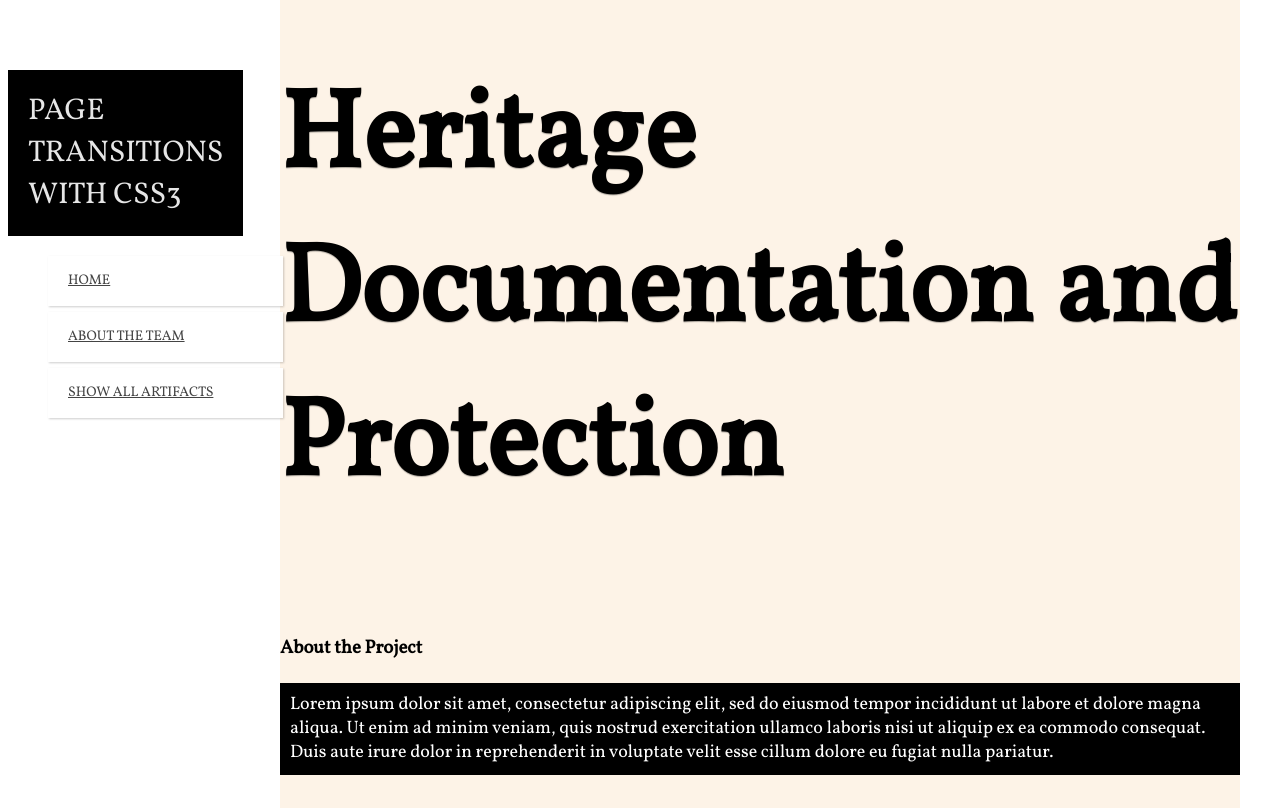
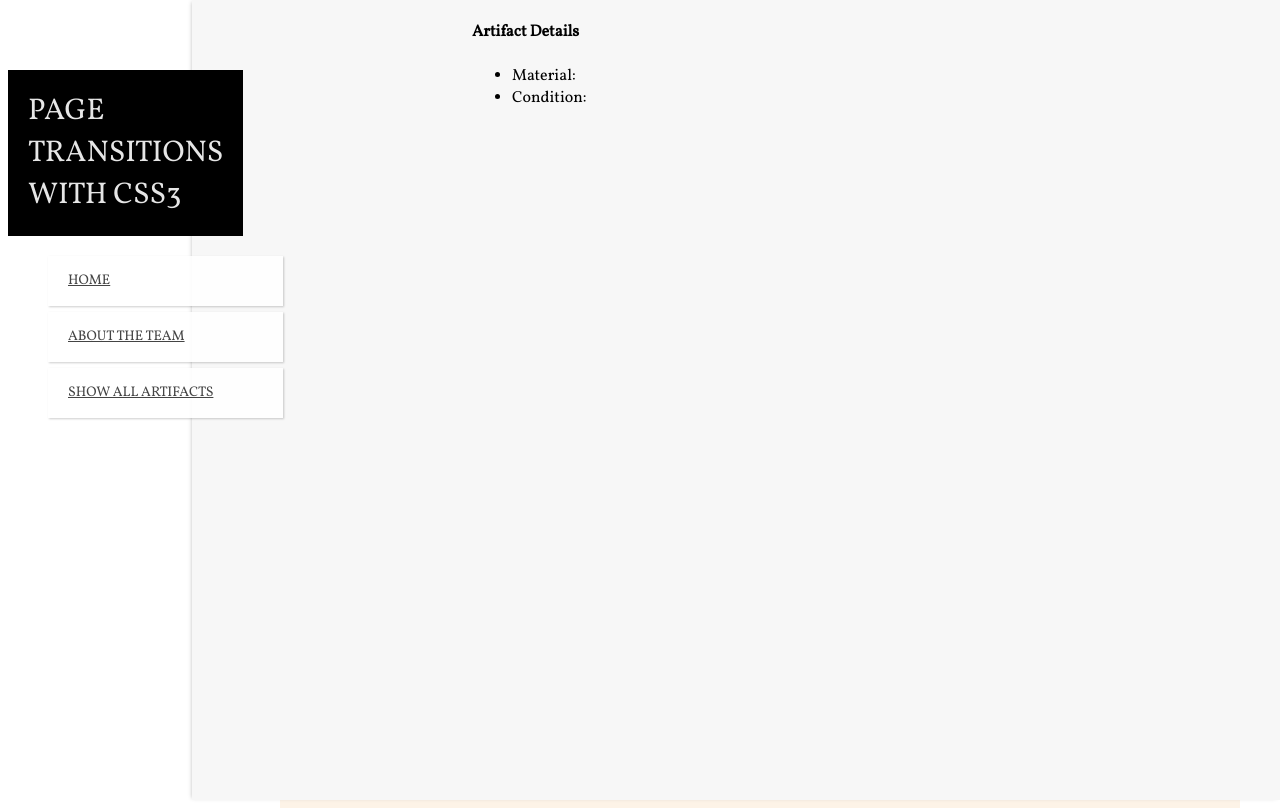
Before and after one commit to oliviaphp/heritagedocumentation, a PHP site: page / in a window 1280 px wide. Run offline with PHP 8.4, Linux system fonts and the light colour scheme.

Commit message:
Updated paneltwo

```diff
--- a/style.css
+++ b/style.css
@@ -65,17 +65,12 @@
 	width: 85%;
 	top: 0;
 	bottom: 0;
-	min-height: 100%;
+	left: 15%;
 	position: absolute;
 	background-color: #f7f7f7;
-	box-shadow: 4px -4px 4px rgba(0,0,0,0.2);
-	margin-left: -102%;
-	z-index:2;
-	-webkit-transition: all .6s ease-in-out;
-	-moz-transition: all .6s ease-in-out;
-	-o-transition: all .6s ease-in-out;
-	-ms-transition: all .6s ease-in-out;
-	transition: all .6s ease-in-out;
+	box-shadow: -2px 0 4px -2px rgba(0,0,0,.25);
+	z-index:500;
+
 }
 
 .content{
```
